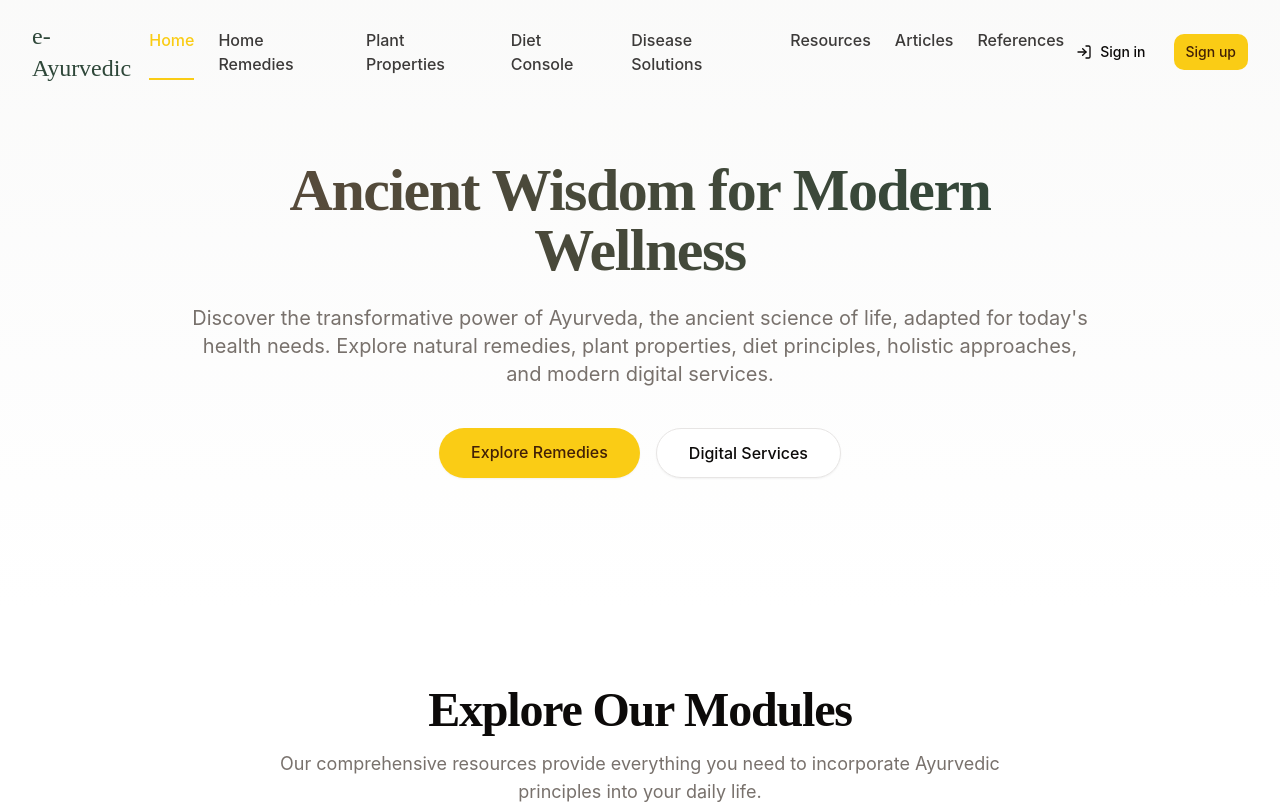
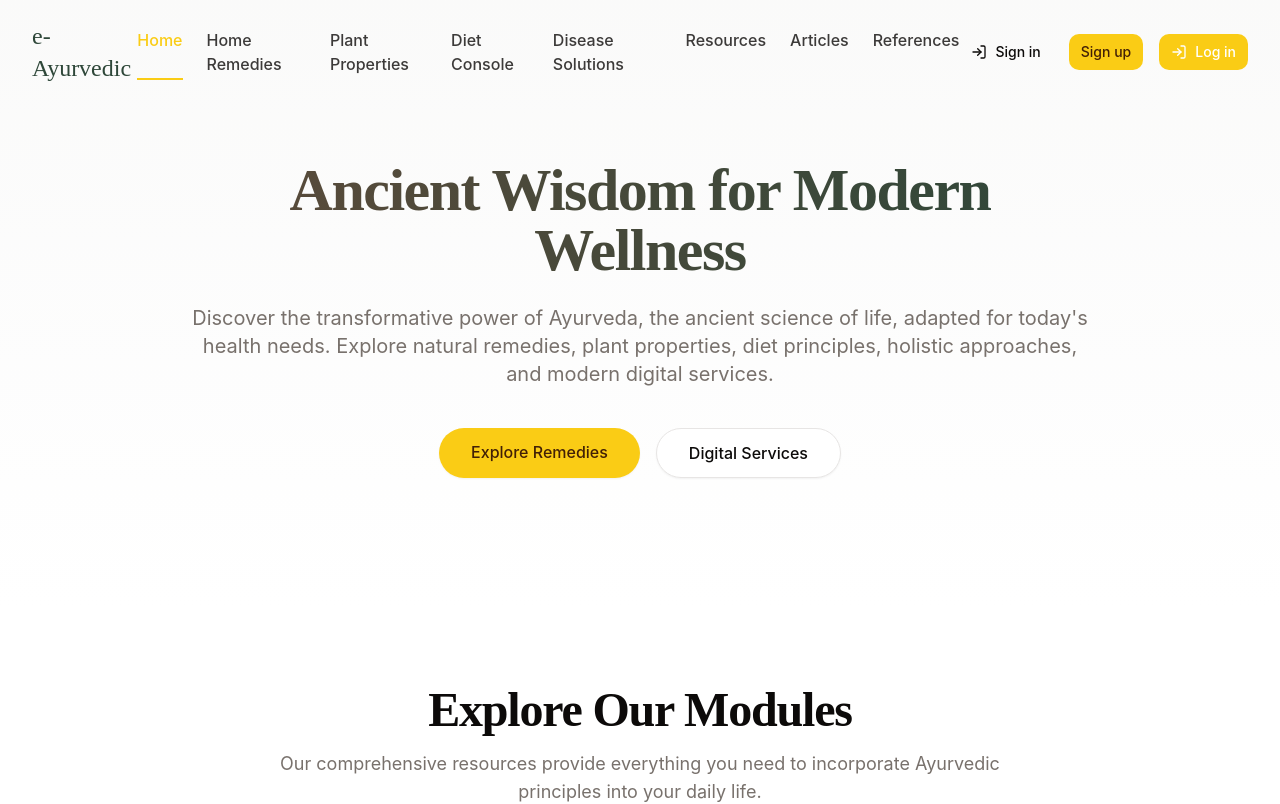
Before and after one commit to Bharathan-vicky/E-ayurvedicV, a React (Vite) app: page / in a window 1280 px wide. Shown: the top 804 px of the page. Built offline with nearby package versions, Linux system fonts and the light colour scheme; the HTML template or start-up script is replaced by a standard one.

Commit message:
Add login/sign in button
Add buttons for logging in and signing in.

```diff
--- a/src/components/layout/Navbar.tsx
+++ b/src/components/layout/Navbar.tsx
@@ -119,6 +119,12 @@ const Navbar = () => {
                 <Link to="/signup">
                   <Button size="sm">Sign up</Button>
                 </Link>
+                <Link to="/signin" className="ml-2">
+                  <Button variant="default" size="sm" className="flex items-center gap-2 bg-primary hover:bg-primary/90 text-white">
+                    <LogIn className="h-4 w-4" />
+                    Log in
+                  </Button>
+                </Link>
               </>
             )}
           </div>
@@ -144,6 +150,15 @@ const Navbar = () => {
                   </DropdownMenuItem>
                 </DropdownMenuContent>
               </DropdownMenu>
+            )}
+
+            {!user && (
+              <Link to="/signin" className="mr-2">
+                <Button variant="default" size="sm" className="flex items-center gap-1">
+                  <LogIn className="h-4 w-4" />
+                  Login
+                </Button>
+              </Link>
             )}
 
             <button
```
